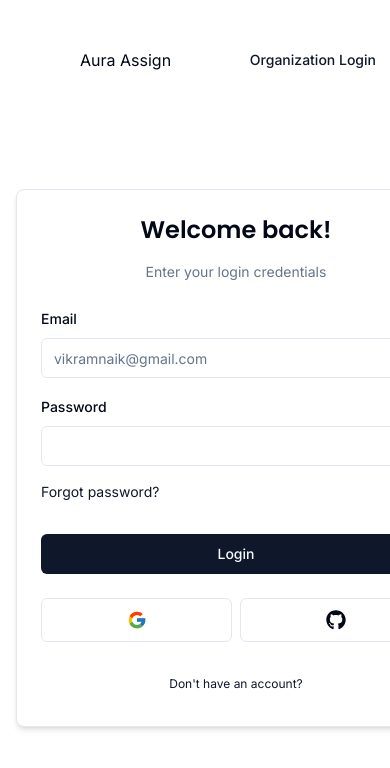
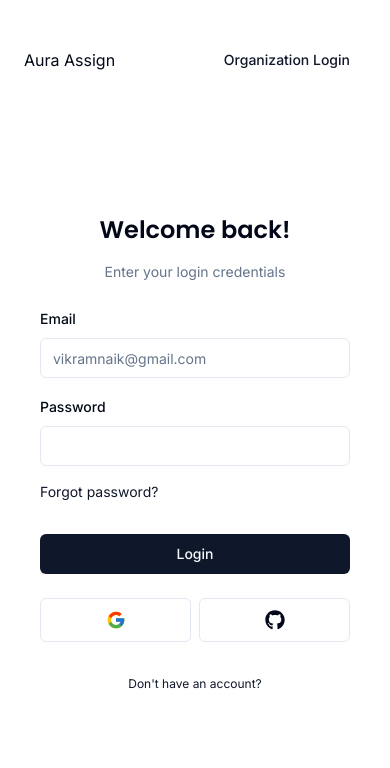
Before and after one commit to VikramNaik26/Aura-Assign, a Next.js app: page /user/login in a window 390 px wide. Shown: the top 768 px of the page. Built offline with nearby package versions, Linux system fonts and the light colour scheme; no server answers.

Commit message:
fix: make auth page ui mobile responsive

```diff
--- a/app/(auth)/_components/AuthHeader.tsx
+++ b/app/(auth)/_components/AuthHeader.tsx
@@ -10,7 +10,7 @@ export const AuthHeader = ({
   isLogin = false
 }: AuthHeaderProps) => {
   return (
-    <div className="self-start flex px-16 py-4 justify-between items-center w-full">
+    <div className="self-start flex px-2 md:px-16 py-4 justify-between items-center w-full">
       <h2 className="">Aura Assign</h2>
       <LoginButton
         isLink
--- a/app/(auth)/org/login/page.tsx
+++ b/app/(auth)/org/login/page.tsx
@@ -7,7 +7,7 @@ import { LoginForm } from "@/components/auth/LoginForm"
 const OrgLoginPage = () => {
   return (
     <main className="flex h-full">
-      <section className="flex-1 bg-blue-50">
+      <section className="flex-1 bg-blue-50 hidden lg:block">
       </section>
       <Bounded
         center
--- a/app/(auth)/org/register/page.tsx
+++ b/app/(auth)/org/register/page.tsx
@@ -13,7 +13,7 @@ const OrgSignupPage = () => {
         <AuthHeader isOrg/>
         <RegisterForm isOrg/>
       </Bounded>
-      <section className="flex-1 bg-blue-50">
+      <section className="flex-1 bg-blue-50 hidden lg:block">
       </section>
     </main>
   )
--- a/app/(auth)/user/login/page.tsx
+++ b/app/(auth)/user/login/page.tsx
@@ -7,7 +7,7 @@ import { LoginForm } from "@/components/auth/LoginForm"
 const UserLoginPage = () => {
   return (
     <main className="flex h-full">
-      <section className="flex-1 bg-blue-50">
+      <section className="flex-1 bg-blue-50 hidden lg:block">
       </section>
       <Bounded
         center
--- a/app/(auth)/user/register/page.tsx
+++ b/app/(auth)/user/register/page.tsx
@@ -13,7 +13,7 @@ const UserSignupPage = () => {
         <AuthHeader />
         <RegisterForm />
       </Bounded>
-      <section className="flex-1 bg-blue-50">
+      <section className="flex-1 bg-blue-50 hidden lg:block">
       </section>
     </main >
   )
--- a/app/(protected)/_components/BottomNavbar.tsx
+++ b/app/(protected)/_components/BottomNavbar.tsx
@@ -7,7 +7,6 @@ import Link from 'next/link'
 export const BottomNavbar = () => {
 
   return (
-    //add shodaw on top
     <div className="fixed bottom-0 left-0 right-0 bg-white border-gray-200 p-2 z-10 shadow-[0_-4px_8px_0_rgba(0,0,0,0.06)] lg:hidden">
       <div className="flex items-center justify-between max-w-md mx-auto">
         <nav className="flex-1 flex justify-around items-center [&>button]:w-16">
--- a/app/(protected)/_components/EventCard.tsx
+++ b/app/(protected)/_components/EventCard.tsx
@@ -126,7 +126,7 @@ export const EventCard = ({
 
   return (
     <Card
-      className="sm:max-w-[300px] max-sm:w-[100%] flex flex-col justify-between shadow-[0_4px_8px_0_rgba(0,0,0,0.06),0_6px_20px_0_rgba(0,0,0,0.05)] border-none cursor-pointer"
+      className="sm:max-w-[300px] max-sm:w-[100%] flex flex-col sm:justify-between shadow-[0_4px_8px_0_rgba(0,0,0,0.06),0_6px_20px_0_rgba(0,0,0,0.05)] border-none cursor-pointer max-sm:first:ml-8"
       onClick={() => router.push(`dashboard/event/${event?.id}`)}
     >
       <CardContent className="w-full min-w-[220px] max-w-[300px] max-h-[200px] p-2 pb-0">
@@ -138,7 +138,7 @@ export const EventCard = ({
           className="w-full h-full object-cover rounded-md"
         />
       </CardContent>
-      <CardHeader>
+      <CardHeader className="p-4">
         <CardTitle className="text-lg">{event?.name}</CardTitle>
         <CardDescription>{event?.description}</CardDescription>
       </CardHeader>
--- a/app/(protected)/dashboard/page.tsx
+++ b/app/(protected)/dashboard/page.tsx
@@ -111,7 +111,7 @@ const Dashboard = () => {
           </span>
         </div>
         <div
-          className="flex overflow-x-scroll sm:overflow-x-hidden w-screen sm:w-full sm:grid sm:grid-cols-2 md:grid-cols-3 xl:grid-cols-4 2xl:grid-cols-5 gap-4 py-4 lg:py-6 scrollbar-hide"
+          className="flex overflow-x-scroll sm:overflow-x-hidden w-screen sm:w-full sm:grid sm:grid-cols-2 md:grid-cols-3 xl:grid-cols-4 2xl:grid-cols-5 gap-4 py-4 lg:py-6 scrollbar-hide max-sm:-ml-8"
         >
           {events.map((event) => {
             return <EventCard key={event.id} event={event} enrollments={enrollments} isLoadingEnrollments={isLoadingEnrollments} />
--- a/app/globals.css
+++ b/app/globals.css
@@ -8,6 +8,8 @@ body,
   height: 100dvh;
   touch-action: pan-x pan-y;
   overflow-x: hidden;
+  scroll-behavior: smooth;
+  scrollbar-width: none;
 }
 
 .scrollbar-hide::-webkit-scrollbar {
--- a/components/auth/CardWrapper.tsx
+++ b/components/auth/CardWrapper.tsx
@@ -34,7 +34,7 @@ export const CardWrapper = ({
   headerClassName
 }: CardWrapperProps) => {
   return (
-    <Card className={cn("w-[440px] shadow-md my-auto", className)}>
+    <Card className={cn("w-full max-sm:border-none max-sm:shadow-none sm:w-[440px] shadow-md my-auto", className)}>
       <CardHeader>
         <Header headerText={headerText} label={headerLabel} headerClassName={headerClassName} />
       </CardHeader>
```
